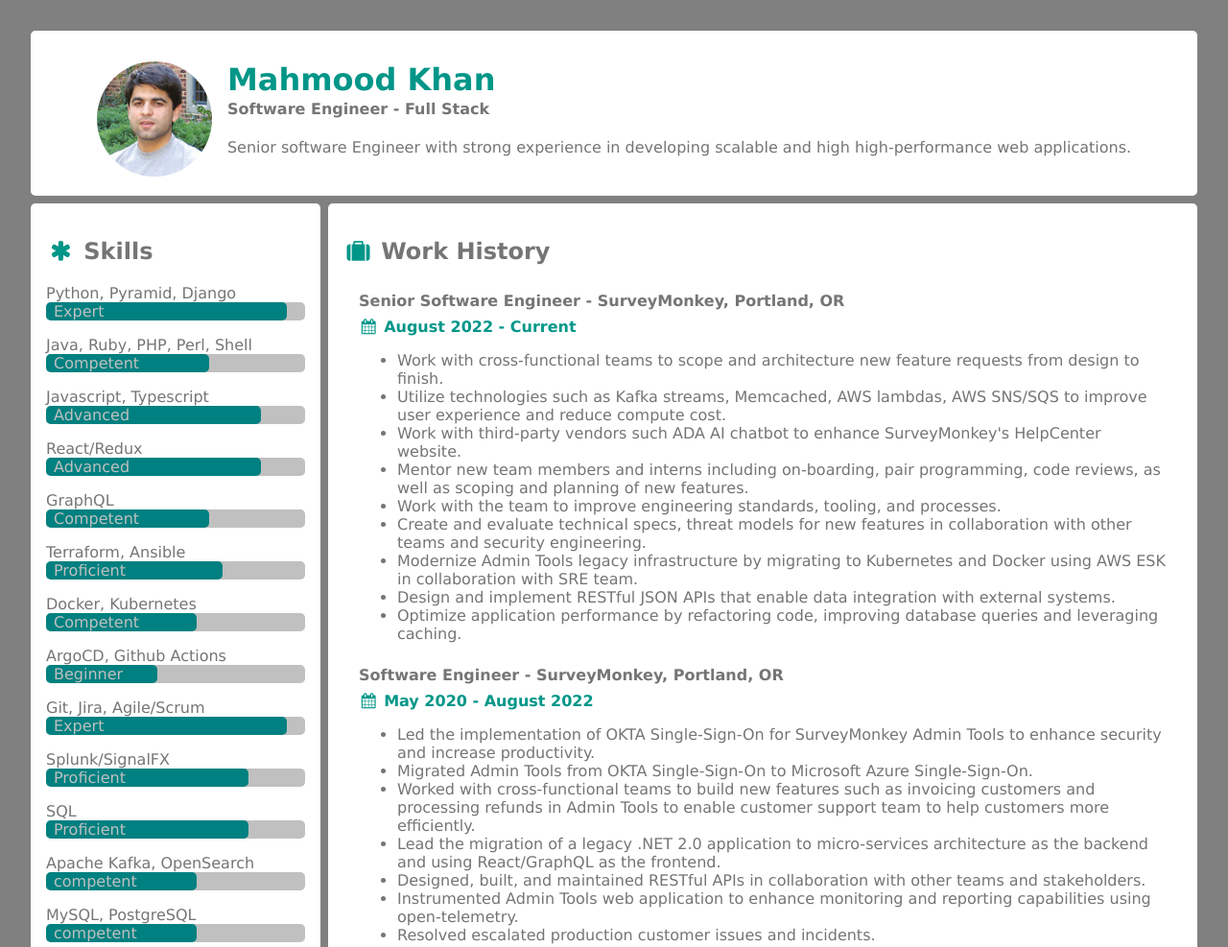
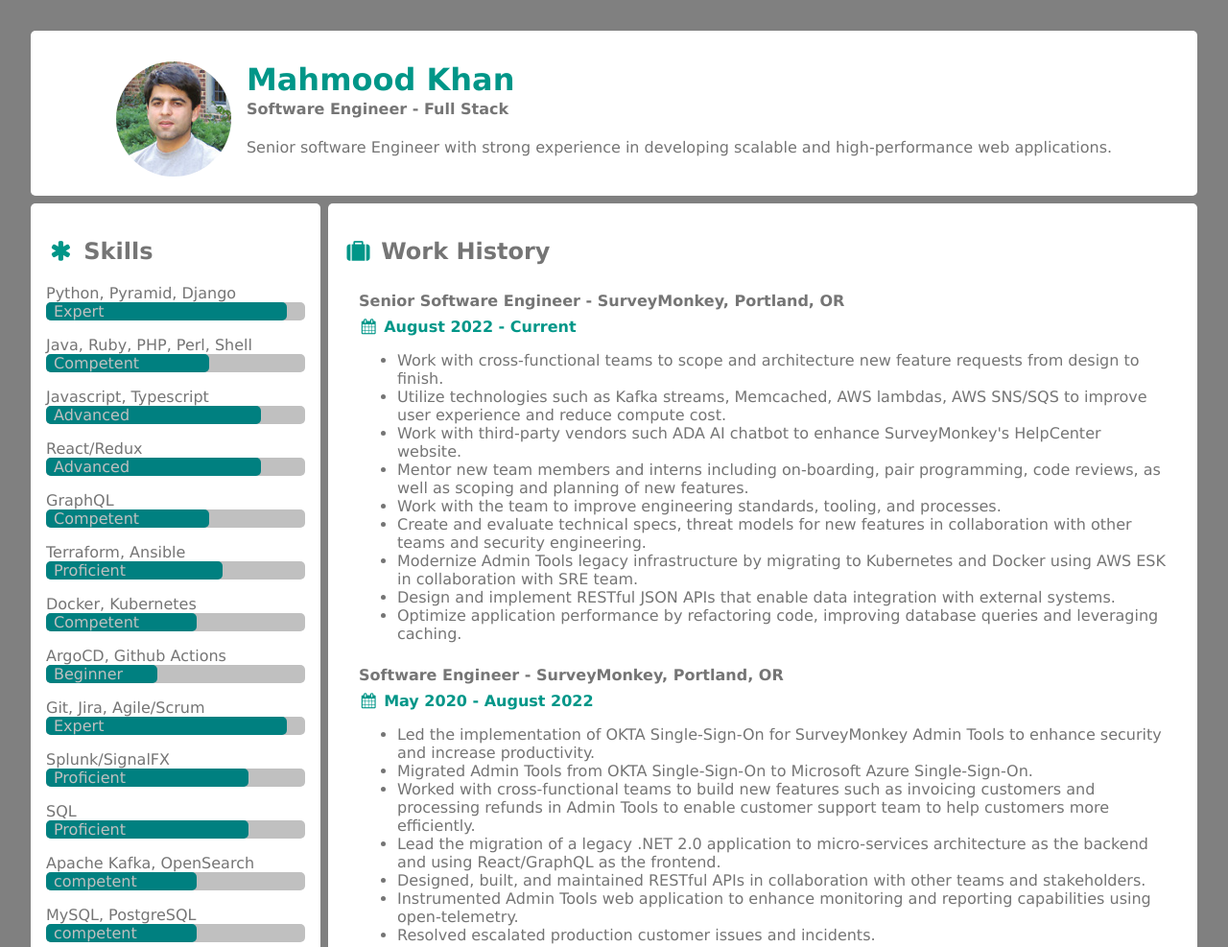
Before and after one commit to mahmoodkhan/resume, a website built with webpack: page src/index.html in a window 1280 px wide. Shown: the top 987 px of the page at 96% size. Built offline with nearby package versions, Linux system fonts and the light colour scheme.

Commit message:
fixed typo

```diff
--- a/src/index.html
+++ b/src/index.html
@@ -25,7 +25,7 @@
           </div>
           <div class="about-me">
             Senior software Engineer with strong experience
-            in developing scalable and high high-performance web applications.
+            in developing scalable and high-performance web applications.
           </div>
         </div>
       </div>
```
